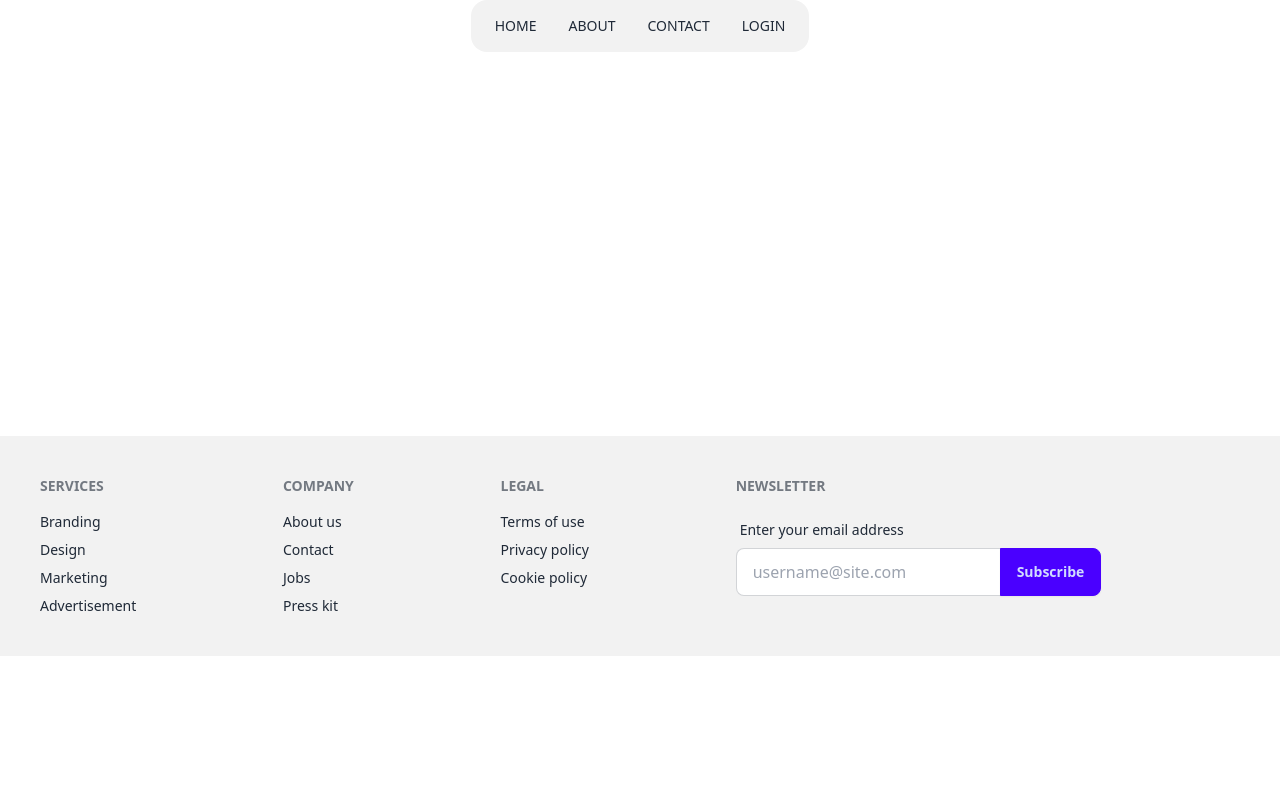
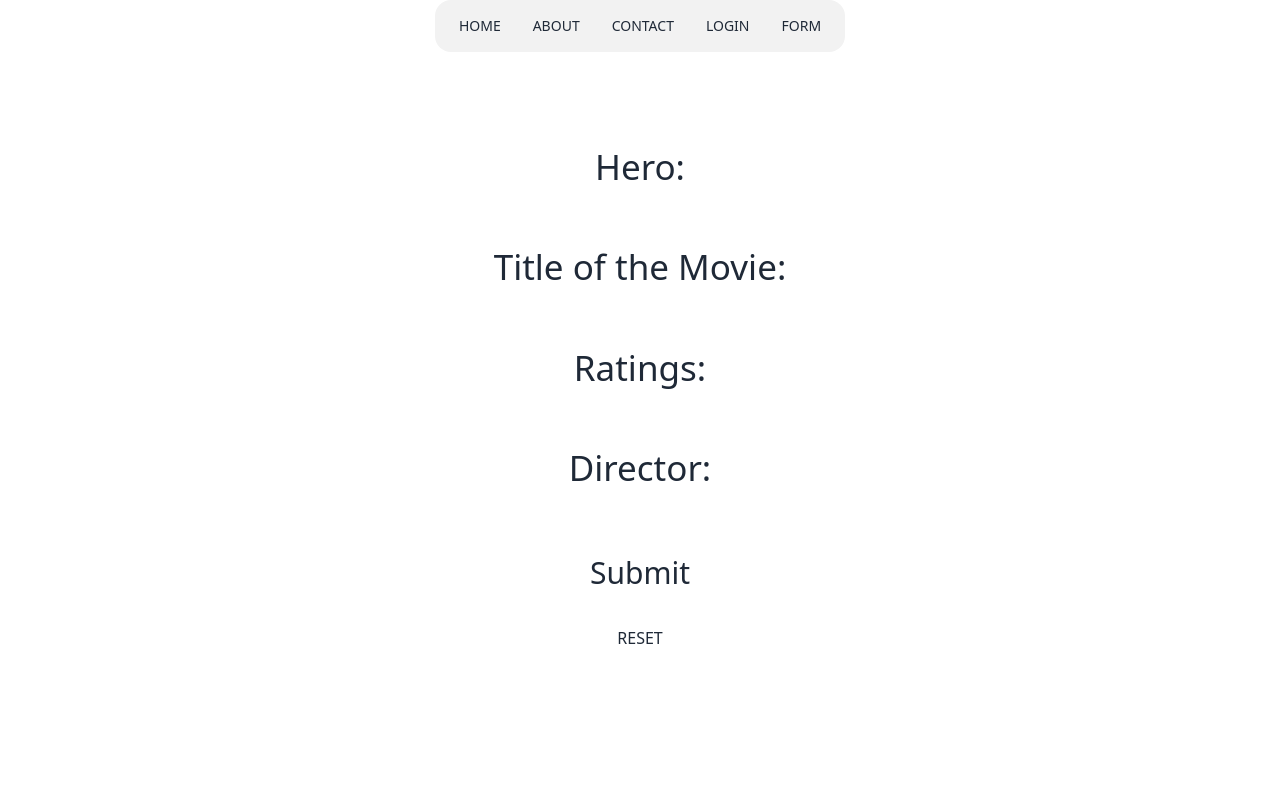
Before and after one commit to kalviumcommunity/S53_Top_Least_IMDB_Rated_Movies-Tollywood, a React (Vite) app in the folder Front-End/client/: page /form in a window 1280 px wide. Shown: the top 800 px of the page. Built offline with nearby package versions, Linux system fonts and the light colour scheme.

Commit message:
formaAdded

```diff
--- a/Front-End/client/package.json
+++ b/Front-End/client/package.json
@@ -17,6 +17,7 @@
     "framer-motion": "^11.0.3",
     "react": "^18.2.0",
     "react-dom": "^18.2.0",
+    "react-hook-form": "^7.50.1",
     "react-router-dom": "^6.22.0"
   },
   "devDependencies": {
--- a/Front-End/client/src/App.css
+++ b/Front-End/client/src/App.css
@@ -50,3 +50,47 @@ a:hover{
   align-items: center;
   margin-left: 4%;
 }
+
+legend{
+  font-size: 40px;
+}
+
+.form-container{
+  border: 1px solid white;
+  width: 600px;
+  height: 600px;
+  margin: auto;
+  margin-top: 5%;
+  box-shadow: 2px 2px white;
+  border-top-left-radius: 40px;
+}
+
+form{
+  display: flex;
+  flex-direction: column;
+}
+
+form input {
+  width: 300px;
+  margin: auto;
+
+}
+
+form label{
+  font-size: 35px;
+  margin-top: 4%;
+}
+
+form button{
+  border: 1px solid white;
+  width: 75px;
+  margin: auto;
+  margin-top: 5%;
+}
+
+.submit{
+  margin-top: 5% ;
+  font-size: 30px;
+  border: 1px solid white;
+  width: 120px;
+}
--- a/Front-End/client/src/App.jsx
+++ b/Front-End/client/src/App.jsx
@@ -3,6 +3,7 @@ import './App.css'
 import Footer from './Components/Footer'
 import Home from './Components/Home'
 import Navbar from './Components/Navbar'
+import FormsUse from './Components/Form'
 
 function App() {
 
@@ -10,6 +11,7 @@ function App() {
     <>
       <Navbar />
       <AllRoutes />
+      {/* <FormsUse /> */}
       <Footer />
     </>
   )
--- /dev/null
+++ b/Front-End/client/src/Components/Form.jsx
@@ -0,0 +1,66 @@
+import React from 'react';
+import { useForm } from "react-hook-form";
+
+export default function FormsUse() {
+  const { register, handleSubmit, reset, formState: { errors, isSubmitSuccessful } } = useForm();
+
+  const formSubmitHandler = (data) => {
+    console.log(data);
+  };
+
+  return (
+    <div className='form-container'>
+      <fieldset>
+        <form onSubmit={handleSubmit(formSubmitHandler)}>
+          {isSubmitSuccessful && (
+            <div className='success'>
+              <p>Form filled Successful</p>
+            </div>
+          )}
+
+          <label>Hero:</label>
+          <input
+            type="text"
+            {...register("Hero", {
+              required: "Please Enter the Hero name",
+              minLength: { value: 4, message: "Minimum 4 characters are required" }
+            })}
+          />
+          {errors.Hero && <p className='err'>{errors.Hero.message}</p>}
+
+          <label>Title of the Movie:</label>
+          <input
+            type="text"
+            {...register("Title", {
+              required: "Please Enter the Movie name",
+              minLength: { value: 4, message: "Minimum 4 characters are required" }
+            })}
+          />
+          {errors.Title && <p className='err'>{errors.Title.message}</p>}
+
+          <label>Ratings:</label>
+          <input
+            type="integer"
+            {...register("Ratings", {
+              required: "Fill the Ratings"
+            })}
+          />
+          {errors.Ratings && <p className='err'>{errors.Ratings.message}</p>}
+
+          <label>Director:</label>
+          <input
+            type='text'
+            {...register("Director", {
+              required: "Please enter the Director",
+              minLength: { value: 4, message: "Minimum 4 characters are required" }
+            })}
+          />
+          {errors.Director && <p className='err'>{errors.Director.message}</p>}
+
+          <input type="submit" className='submit' />
+          <button onClick={reset}>RESET</button>
+        </form>
+      </fieldset>
+    </div>
+  );
+}
--- a/Front-End/client/src/Components/Home.jsx
+++ b/Front-End/client/src/Components/Home.jsx
@@ -25,7 +25,7 @@ function Home() {
           <img src={e.Image} alt="Image not found" />
           <p>Hero :{e.Hero}</p>
           <p>Title :{e.Title}</p>
-          <p>Ratings :☆{e.Ratings}</p>
+          <p>Ratings :⭐{e.Ratings}</p>
           <p>Director :{e.Director}</p>
         </div>
       ))}
--- a/Front-End/client/src/Components/Navbar.jsx
+++ b/Front-End/client/src/Components/Navbar.jsx
@@ -18,7 +18,21 @@ export default function Navbar() {
           <Link to="/login">
             <li><a>LOGIN</a> </li>
           </Link>
+          <Link to="/form">
+            <li><a>FORM</a> </li>
+          </Link>
         </ul>
+                  {/* <label className="form-control w-full max-w-xs">
+            <div className="label">
+              <span className="label-text">Enter movie name</span>
+              <span className="label-text-alt">Hero name</span>
+            </div>
+            <input type="text" placeholder="Type here" className="input input-bordered w-full max-w-xs" />
+            <div className="label">
+              <span className="label-text-alt">Director name</span>
+              <span className="label-text-alt"></span>
+            </div>
+          </label> */}
     </div>
   );
 }
--- a/Front-End/client/src/Routes/AllRoutes.jsx
+++ b/Front-End/client/src/Routes/AllRoutes.jsx
@@ -4,6 +4,7 @@ import About from "../Components/About";
 import Login from "../Components/Login";
 import Home from "../Components/Home";
 import Contact from "../Components/Contact";
+import FormsUse from "../Components/Form";
 
 function AllRoutes() {
   return <Routes>
@@ -11,6 +12,7 @@ function AllRoutes() {
     <Route path={"/about"} element={<About />} />
     <Route path={"/login"} element={<Login />} />
     <Route path="/contact" element={<Contact/>}/>
+    <Route path="/form" element={<FormsUse />}/>
   </Routes>;
 }
 
```
Also changed, not shown: 1 other file (tests, documents, lock files or other folders).
